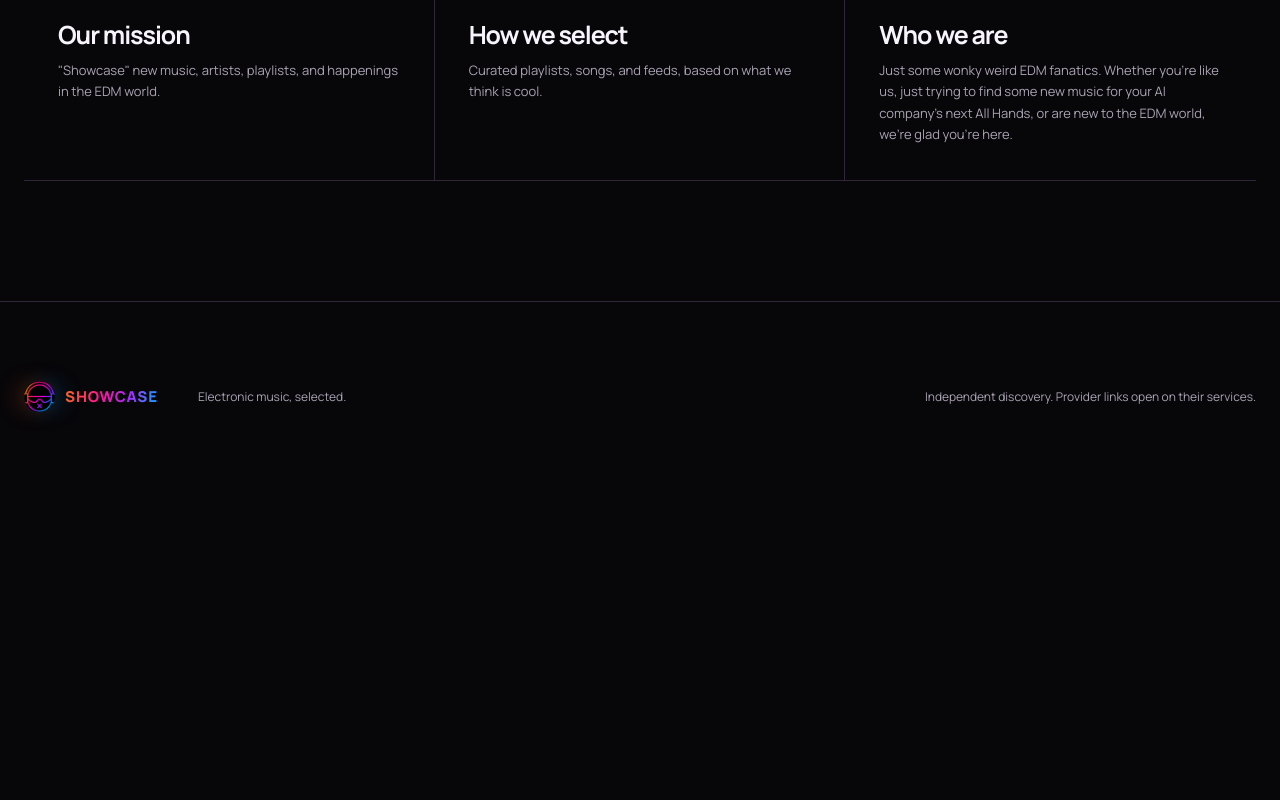
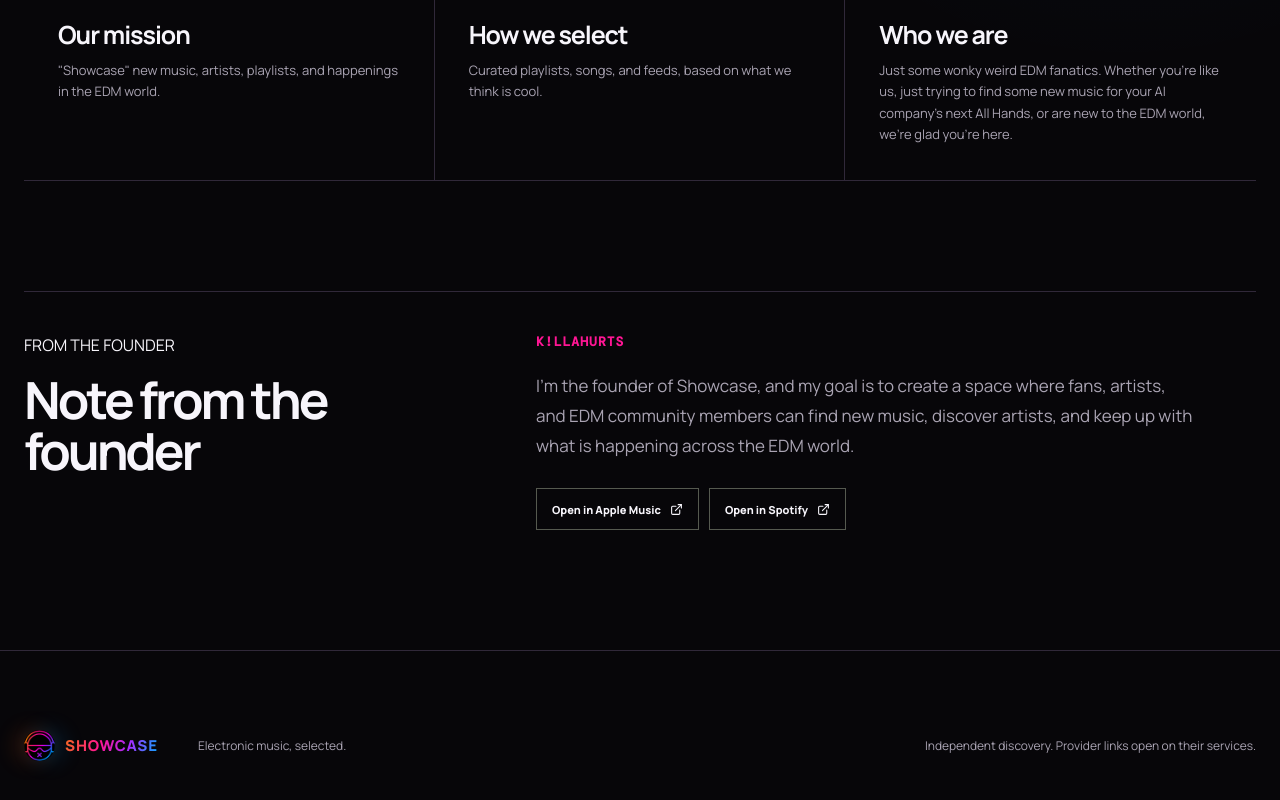
Before and after one commit to thatbayareaitguy/codex_world_1, a Next.js app in the folder apps/showcase/: page /about in a window 1280 px wide. Shown: the part 649-1449 px from the top of the page. Before the commit the page ends 1140 px from the top, so only its background shows below. Built offline with nearby package versions, Linux system fonts and the light colour scheme.

Commit message:
feat(showcase): add founder note

```diff
--- a/apps/showcase/app/about/page.tsx
+++ b/apps/showcase/app/about/page.tsx
@@ -1,4 +1,5 @@
 import type { Metadata } from "next";
+import { ProviderLinks } from "../../components/provider-links";
 
 export const metadata: Metadata = {
   title: "About Us",
@@ -44,6 +45,27 @@ export default function AboutPage() {
           </article>
         ))}
       </section>
+
+      <section className="founder-note" aria-labelledby="founder-note-title">
+        <div className="founder-note-heading">
+          <p className="meta">FROM THE FOUNDER</p>
+          <h2 id="founder-note-title">Note from the founder</h2>
+        </div>
+        <div className="founder-note-copy">
+          <h3>K!LLAHURTS</h3>
+          <p>
+            I&apos;m the founder of Showcase, and my goal is to create a space where fans, artists,
+            and EDM community members can find new music, discover artists, and keep up with what is
+            happening across the EDM world.
+          </p>
+          <ProviderLinks
+            links={{
+              appleMusic: "https://music.apple.com/us/artist/k-llahurts/1662425607",
+              spotify: "https://open.spotify.com/artist/6wktzPZcAX9ukJEliEwWqT",
+            }}
+          />
+        </div>
+      </section>
     </div>
   );
 }
--- a/apps/showcase/app/globals.css
+++ b/apps/showcase/app/globals.css
@@ -934,6 +934,41 @@ summary:focus-visible {
   font-size: 13px;
   line-height: 1.65;
 }
+.founder-note {
+  display: grid;
+  grid-template-columns: minmax(240px, 0.75fr) minmax(0, 1.25fr);
+  gap: 80px;
+  margin-top: 110px;
+  padding-top: 42px;
+  border-top: 1px solid var(--line);
+}
+.founder-note-heading .meta {
+  margin: 0 0 18px;
+}
+.founder-note-heading h2 {
+  max-width: 340px;
+  margin: 0;
+  font-size: clamp(34px, 4vw, 52px);
+  letter-spacing: -0.06em;
+  line-height: 1;
+}
+.founder-note-copy {
+  max-width: 660px;
+}
+.founder-note-copy h3 {
+  margin: 0;
+  color: var(--accent-pink);
+  font:
+    600 13px/1.2 "DM Mono",
+    monospace;
+  letter-spacing: 0.08em;
+}
+.founder-note-copy > p {
+  margin: 22px 0 28px;
+  color: var(--muted);
+  font-size: 17px;
+  line-height: 1.75;
+}
 .contact-email-link {
   width: fit-content;
   display: block;
@@ -1895,6 +1930,11 @@ summary:focus-visible {
   .about-placeholder-grid h2 {
     margin-top: 45px;
   }
+  .founder-note {
+    grid-template-columns: 1fr;
+    gap: 34px;
+    margin-top: 72px;
+  }
   .genre-admin-layout {
     grid-template-columns: 1fr;
   }
```
Also changed, not shown: 2 other files (tests, documents, lock files or other folders).
